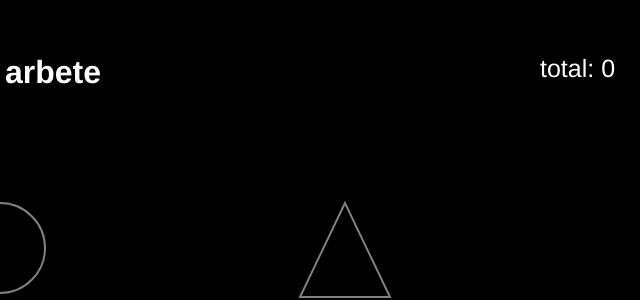
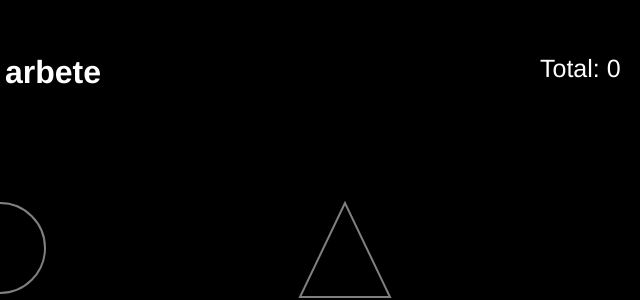
Before and after one commit to BobbieLuring/Viktigt-arbete, a plain HTML site: page index.html in a window 1280 px wide. Shown: the top 300 px of the page, 640-1280 px from the left. Drawn offline with Linux system fonts and the light colour scheme.

Commit message:
mer finlir

```diff
--- a/index.html
+++ b/index.html
@@ -16,7 +16,7 @@
                 <div>
                   <h1>Viktigt arbete</h1>
                 </div>
-                <div class="filler"><p class="score">total: 0</p></div>
+                <div class="filler"><p id="p" class="score"></p></div>
             </div>
         </div>
         <div id="shapes" class="mål">
--- a/script.js
+++ b/script.js
@@ -73,11 +73,10 @@ function updateScoreBoard() {
     let totalValue = getCookieValue("total");
     console.log('i functionen')
     if (totalValue) {
-        console.log('update score?')
-        let element = document.getElementsByClassName('score')
-        element.innerHTML = 'Total: ' + totalValue;
+        var paragraph = document.getElementById("p");
+        var text = document.createTextNode('Total: ' + totalValue);
+        paragraph.appendChild(text);
     }
-    console.log(totalValue);
 }
 
 function increaseCookie() {
```
